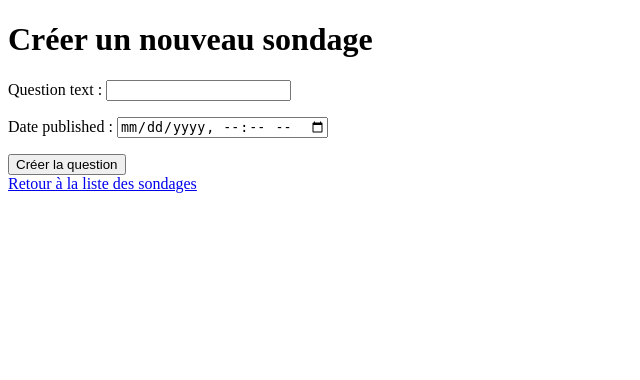
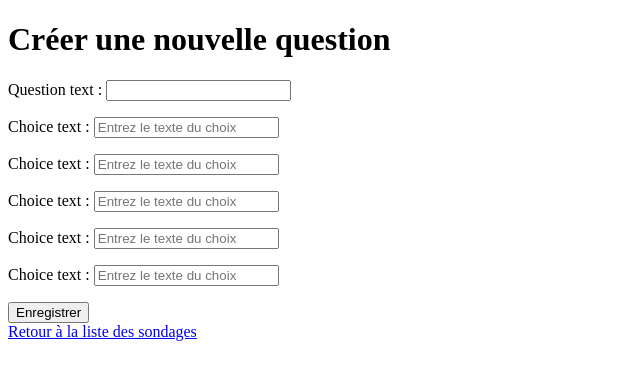
Before and after one commit to Theo-lbd/Project_Django, a Django app: page /polls/create/ in a window 1280 px wide. Shown: the top 380 px of the page, without its empty margins (0-640 px from the left). Run offline with Django 4.2, Linux system fonts and the light colour scheme.

Commit message:
exercice sur les formulaires

```diff
--- a/polls/forms.py
+++ b/polls/forms.py
@@ -1,10 +1,22 @@
+from django.forms import inlineformset_factory
+from .models import Question, Choice
 from django import forms
-from .models import Question
+
 
 class QuestionForm(forms.ModelForm):
     class Meta:
         model = Question
-        fields = ['question_text', 'pub_date']
+        fields = ['question_text']
         widgets = {
             'pub_date': forms.DateTimeInput(attrs={'type': 'datetime-local'}),
         }
+
+
+ChoiceFormSet = inlineformset_factory(
+    Question, Choice,
+    fields=('choice_text',),
+    extra=5,
+    max_num=5,
+    can_delete=False,
+    widgets={'choice_text': forms.TextInput(attrs={'class': 'form-control', 'placeholder': 'Entrez le texte du choix'})}
+)
--- a/polls/models.py
+++ b/polls/models.py
@@ -1,11 +1,13 @@
 import datetime
 from django.db import models
 from django.utils import timezone
+from django.contrib import admin
+
 
 
 class Question(models.Model):
     question_text = models.CharField(max_length=200)
-    pub_date = models.DateTimeField("date published")
+    pub_date = models.DateTimeField("date published", default=timezone.now)
 
     def __repr__(self):
         return "<Question: {}>".format(self.question_text)
@@ -19,7 +21,15 @@ class Question(models.Model):
     def get_choices(self):
         return self.choice_set.all()
 
+    def was_published_recently(self):
+        now = timezone.now()
+        return now - datetime.timedelta(days=1) <= self.pub_date <= now
 
+    @admin.display(
+        boolean=True,
+        ordering="pub_date",
+        description="Published recently?",
+    )
     def was_published_recently(self):
         now = timezone.now()
         return now - datetime.timedelta(days=1) <= self.pub_date <= now
--- a/polls/templates/polls/create_question.html
+++ b/polls/templates/polls/create_question.html
@@ -5,12 +5,18 @@
     <title>create question</title>
 </head>
 <body>
-    <h1>Créer un nouveau sondage</h1>
+    <h1>Créer une nouvelle question</h1>
     <form method="post">
         {% csrf_token %}
         {{ form.as_p }}
-        <button type="submit">Créer la question</button>
+        {{ formset.management_form }}
+        {% for subform in formset %}
+            {{ subform.as_p }}
+        {% endfor %}
+        <button type="submit">Enregistrer</button>
     </form>
+
+
 
     <a href="{% url 'polls:index' %}">Retour à la liste des sondages</a>
 
--- a/polls/templates/polls/index.html
+++ b/polls/templates/polls/index.html
@@ -2,6 +2,8 @@
 <html>
 <head>
     <title>Sondages</title>
+    {% load static %}
+    <link rel="stylesheet" href="{% static 'polls/style.css' %}">
 </head>
 <body>
     <h1>Liste des derniers sondages</h1>
--- a/polls/views.py
+++ b/polls/views.py
@@ -3,7 +3,7 @@ from django.db.models import Sum, Count, Avg, Max
 from django.shortcuts import get_object_or_404, render, redirect
 from django.urls import reverse
 from django.views import generic
-from .forms import QuestionForm
+from .forms import QuestionForm, ChoiceFormSet
 from .models import Choice, Question
 from django.utils import timezone
 
@@ -23,7 +23,8 @@ class IndexView(generic.ListView):
 
 
 class DetailView(generic.DetailView):
-    ...
+    model = Question
+    template_name = "polls/detail.html"
 
     def get_queryset(self):
         """
@@ -128,9 +129,15 @@ def statistics(request):
 def create_question(request):
     if request.method == 'POST':
         form = QuestionForm(request.POST)
-        if form.is_valid():
-            form.save()
+        formset = ChoiceFormSet(request.POST)
+        if form.is_valid() and formset.is_valid():
+            question = form.save()
+            choices = formset.save(commit=False)
+            for choice in choices:
+                choice.question = question
+                choice.save()
             return redirect('polls:index')
     else:
         form = QuestionForm()
-    return render(request, 'polls/create_question.html', {'form': form})
+        formset = ChoiceFormSet()
+    return render(request, 'polls/create_question.html', {'form': form, 'formset': formset})
```
Also changed, not shown: polls/admin.py (+18 -2 lines), polls/static/polls/style.css (added, +7 -0 lines), db.sqlite3, polls/static/polls/images/background.png (added), templates/admin/base_site.html (added).
